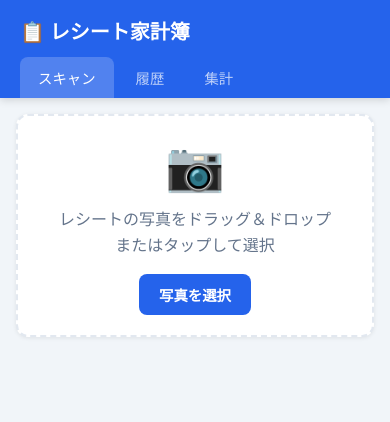
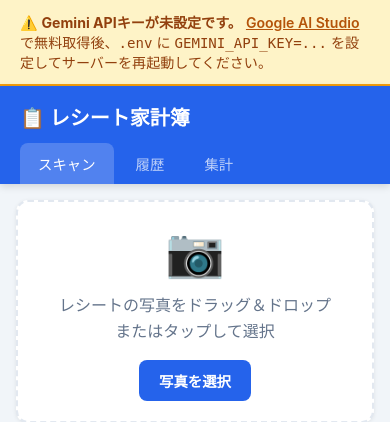
Before and after one commit to Sonoda-respecter/receipt-kakeibo, a Flask app: page / in a window 390 px wide. Shown: the top 422 px of the page. Run offline with Flask 3, Linux system fonts and the light colour scheme; data that the repository does not hold is empty; some libraries are stand-ins or nearby versions.

Commit message:
Switch to google-genai SDK with gemini-2.5-flash, add PWA support
- Replace google-generativeai with google-genai (new official SDK)
- Change model to gemini-2.5-flash (free tier available)
- Add /api/status endpoint for API key check
- Add warning banner when API key is not set
- Add PWA manifest and meta tags for mobile home screen install
- Improve error messages for auth failures

Co-Authored-By: Claude Sonnet 4.6 <noreply@anthropic.com>

```diff
--- a/app.py
+++ b/app.py
@@ -1,15 +1,14 @@
 import os
 import json
 import re
-import io
 import sqlite3
 from datetime import datetime, date
 from pathlib import Path
 
 from flask import Flask, request, jsonify, render_template
 from dotenv import load_dotenv
-import google.generativeai as genai
-import PIL.Image
+from google import genai
+from google.genai import types
 
 load_dotenv()
 
@@ -17,8 +16,11 @@ app = Flask(__name__)
 app.config["MAX_CONTENT_LENGTH"] = 16 * 1024 * 1024  # 16MB
 
 # ── AI ──────────────────────────────────────────────────────────────────────
-genai.configure(api_key=os.environ.get("GEMINI_API_KEY", ""))
-ai_model = genai.GenerativeModel("gemini-1.5-flash")
+_raw_key = os.environ.get("GEMINI_API_KEY", "").strip()
+_PLACEHOLDERS = {"", "your_gemini_api_key_here", "ここにgemini_apiキーを貼り付け"}
+GEMINI_API_KEY = "" if _raw_key.lower() in _PLACEHOLDERS else _raw_key
+ai_client = genai.Client(api_key=GEMINI_API_KEY) if GEMINI_API_KEY else None
+GEMINI_MODEL = "gemini-2.5-flash"
 
 # ── DB ──────────────────────────────────────────────────────────────────────
 DATABASE_URL = os.environ.get("DATABASE_URL", "")
@@ -99,6 +101,11 @@ def init_db():
 
 # ── Routes ──────────────────────────────────────────────────────────────────
 
+@app.route("/api/status")
+def status():
+    return jsonify({"api_key_set": bool(GEMINI_API_KEY)})
+
+
 @app.route("/")
 def index():
     return render_template("index.html", categories=CATEGORIES)
@@ -114,7 +121,7 @@ def analyze():
         return jsonify({"error": "ファイルが選択されていません"}), 400
 
     image_data = file.read()
-    img = PIL.Image.open(io.BytesIO(image_data))
+    mime_type = file.content_type or "image/jpeg"
 
     prompt = """このレシート画像から以下の情報をJSON形式で抽出してください。
 日本語のレシートの場合はそのまま日本語で返してください。
@@ -136,8 +143,17 @@ def analyze():
 - 日付がレシートにない場合は今日の日付を使う
 - JSONのみを返し、説明文は不要"""
 
+    if not ai_client:
+        return jsonify({"error": "Gemini APIキーが未設定です。.envファイルに GEMINI_API_KEY を追加してください。\nGoogle AI Studio（https://aistudio.google.com/）で無料取得できます。"}), 503
+
     try:
-        response = ai_model.generate_content([prompt, img])
+        response = ai_client.models.generate_content(
+            model=GEMINI_MODEL,
+            contents=[
+                types.Part.from_bytes(data=image_data, mime_type=mime_type),
+                prompt,
+            ],
+        )
         raw = response.text.strip()
         match = re.search(r"\{[\s\S]*\}", raw)
         if match:
@@ -147,9 +163,12 @@ def analyze():
             result["date"] = date.today().isoformat()
         return jsonify(result)
     except json.JSONDecodeError:
-        return jsonify({"error": "レシートの解析に失敗しました。別の画像をお試しください。"}), 422
+        return jsonify({"error": "レシートの解析に失敗しました。画像が不鮮明な可能性があります。"}), 422
     except Exception as e:
-        return jsonify({"error": f"エラーが発生しました: {str(e)}"}), 500
+        err = str(e)
+        if any(k in err for k in ["API_KEY", "api_key", "401", "403", "authentication", "UNAUTHENTICATED"]):
+            return jsonify({"error": "Gemini APIキーが無効か期限切れです。Google AI Studio で新しいキーを取得してください。"}), 401
+        return jsonify({"error": f"解析エラー: {err}"}), 500
 
 
 @app.route("/api/expenses", methods=["POST"])
--- a/requirements.txt
+++ b/requirements.txt
@@ -1,5 +1,5 @@
 flask==3.1.0
-google-generativeai==0.8.5
+google-genai>=0.8.0
 psycopg2-binary==2.9.10
 python-dotenv==1.0.0
 Pillow==11.2.1
--- a/static/app.js
+++ b/static/app.js
@@ -9,7 +9,18 @@ document.addEventListener("DOMContentLoaded", () => {
   initAnalyzeBtn();
   initFormActions();
   loadMonthSelectors();
+  checkApiStatus();
 });
+
+async function checkApiStatus() {
+  try {
+    const res = await fetch("/api/status");
+    const data = await res.json();
+    if (!data.api_key_set) {
+      document.getElementById("api-warning").style.display = "block";
+    }
+  } catch (_) {}
+}
 
 /* ===== Tabs ===== */
 function initTabs() {
--- a/templates/index.html
+++ b/templates/index.html
@@ -14,6 +14,13 @@
 </head>
 <body>
 <div id="app">
+  <!-- API Key Warning Banner -->
+  <div id="api-warning" style="display:none;background:#fef3c7;border-bottom:2px solid #f59e0b;padding:12px 20px;font-size:.88rem;color:#92400e;">
+    ⚠️ <strong>Gemini APIキーが未設定です。</strong>
+    <a href="https://aistudio.google.com/" target="_blank" style="color:#b45309;font-weight:600;">Google AI Studio</a>
+    で無料取得後、<code>.env</code> に <code>GEMINI_API_KEY=...</code> を設定してサーバーを再起動してください。
+  </div>
+
   <!-- Header -->
   <header>
     <h1>📋 レシート家計簿</h1>
```
Also changed, not shown: 2 other files.
